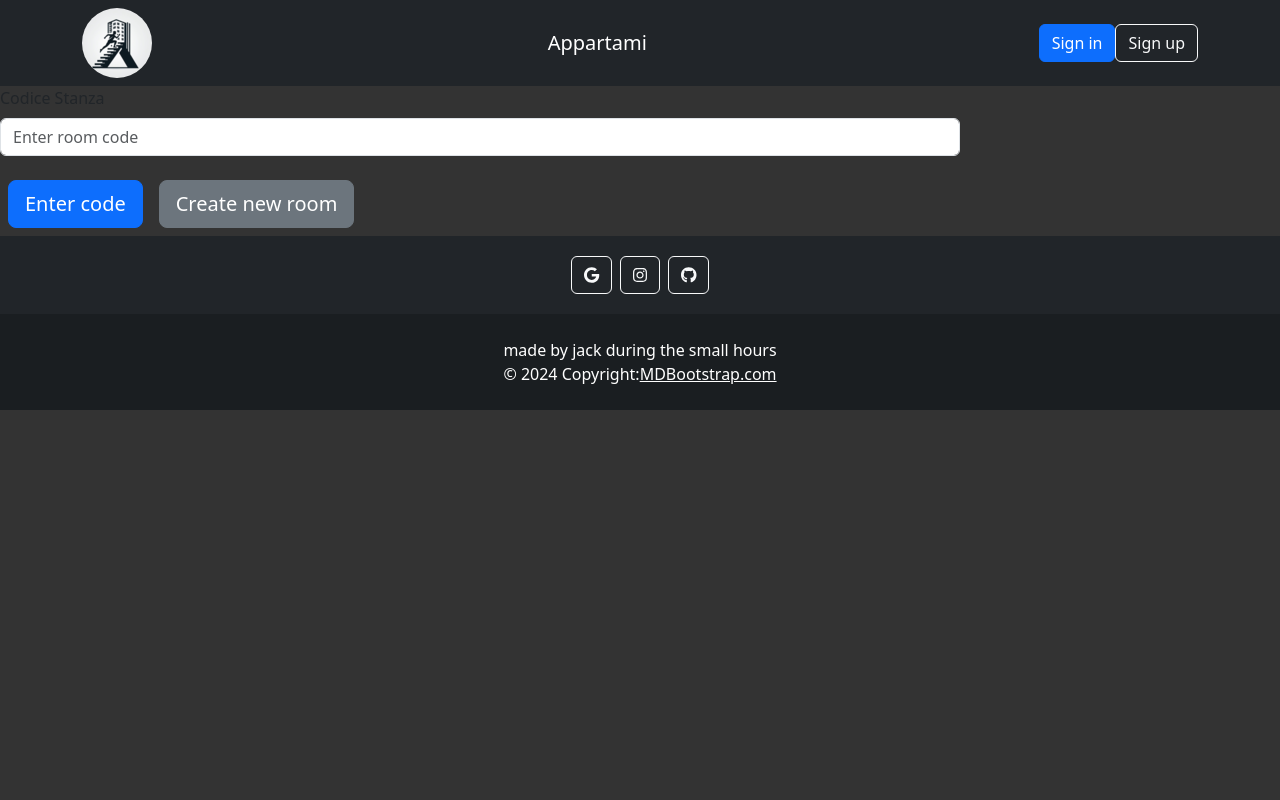
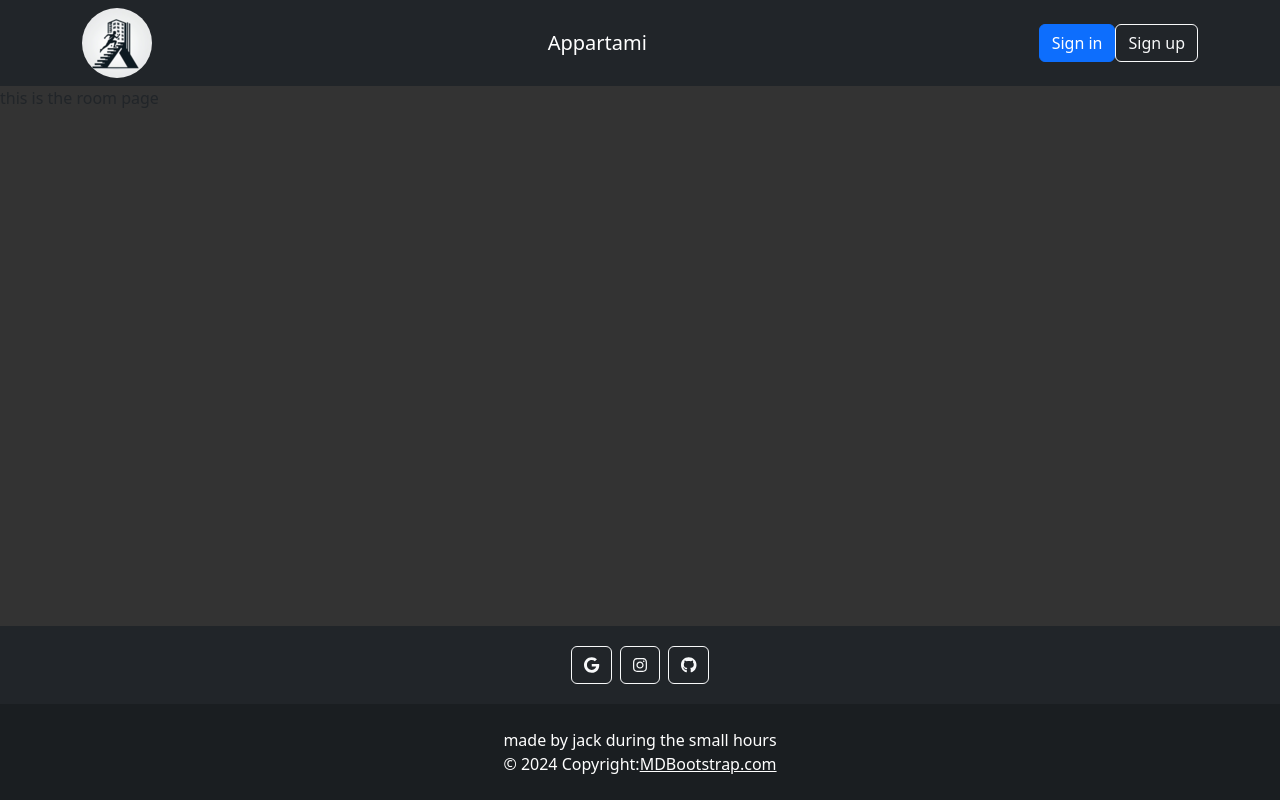
Before and after one commit to comitanigiacomo/appartami, a React (Create React App) app in the folder frontend/: page /#/new-room in a window 1280 px wide. Built offline with nearby package versions, Linux system fonts and the light colour scheme.

Commit message:
Add PersonalRoom component to handle new-room route

```diff
--- a/frontend/src/App.jsx
+++ b/frontend/src/App.jsx
@@ -9,6 +9,7 @@ import { UserProfilePage } from './Pages/userProfile/userProfilePage';
 import { Disposizioni } from './Pages/disposizioni/disposizioni';
 import { ToStanza } from './Pages/toStanza/toStanza';
 import { FormToStanza } from './Components/FormToStanza';
+import { PersonalRoom } from './Pages/personalRoom/personalRoom';
 
 function App() {
   const [isLoggedIn, setIsLoggedIn] = useState(false);
@@ -50,7 +51,7 @@ function App() {
           <Route path="/signIn" element={<SignIn updateIsLoggedIn={updateIsLoggedIn} />} />
           <Route path="/disposizioni" element={<Disposizioni />} />
           <Route path="/chooseStanza" element={<ToStanza />} />
-          <Route path="/new-room" element={<FormToStanza />} />
+          <Route path="/new-room" element={<PersonalRoom />} />
         </Route>
       </Routes>
     </Router>
--- /dev/null
+++ b/frontend/src/Pages/personalRoom/personalRoom.jsx
@@ -0,0 +1,9 @@
+import React from "react";
+
+export function PersonalRoom(){
+    return (
+        <div className="contenitore">
+            this is the room page
+        </div>
+    )
+}
```
Also changed, not shown: frontend/src/Pages/personalRoom/personalRoom.css (added).
